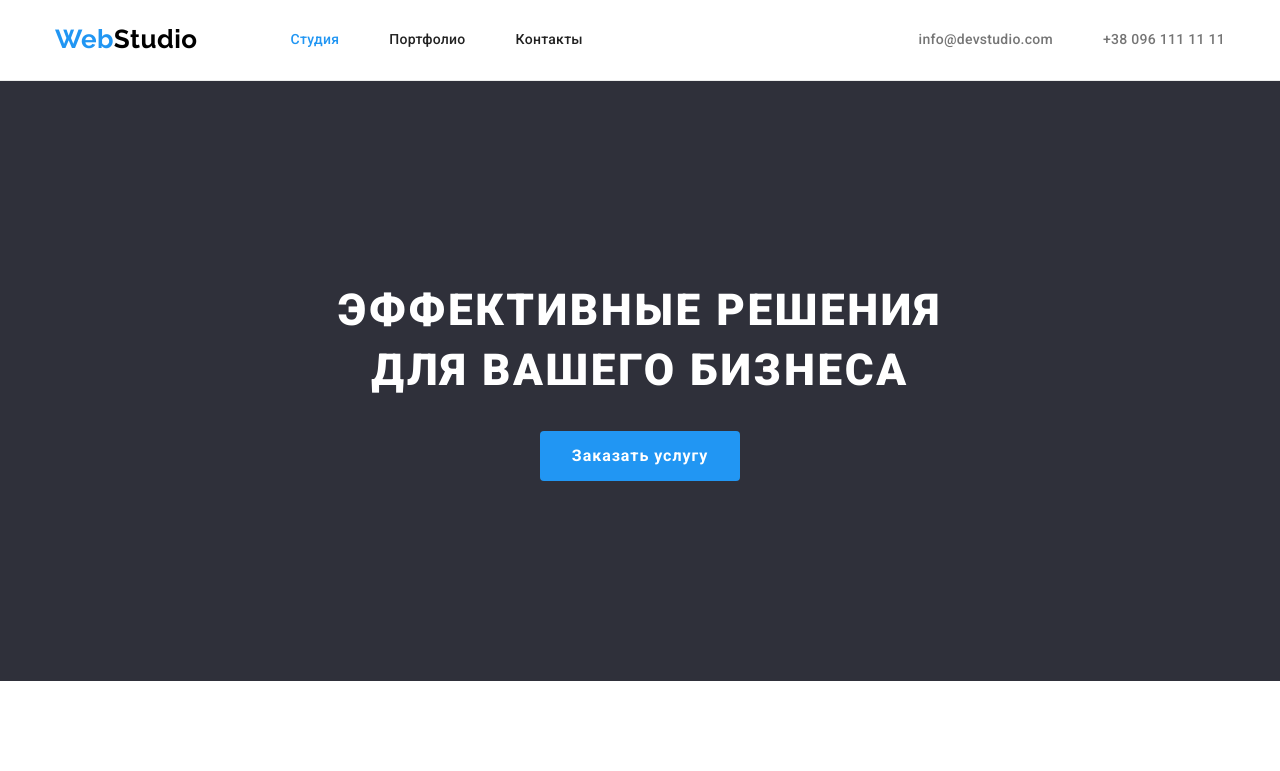
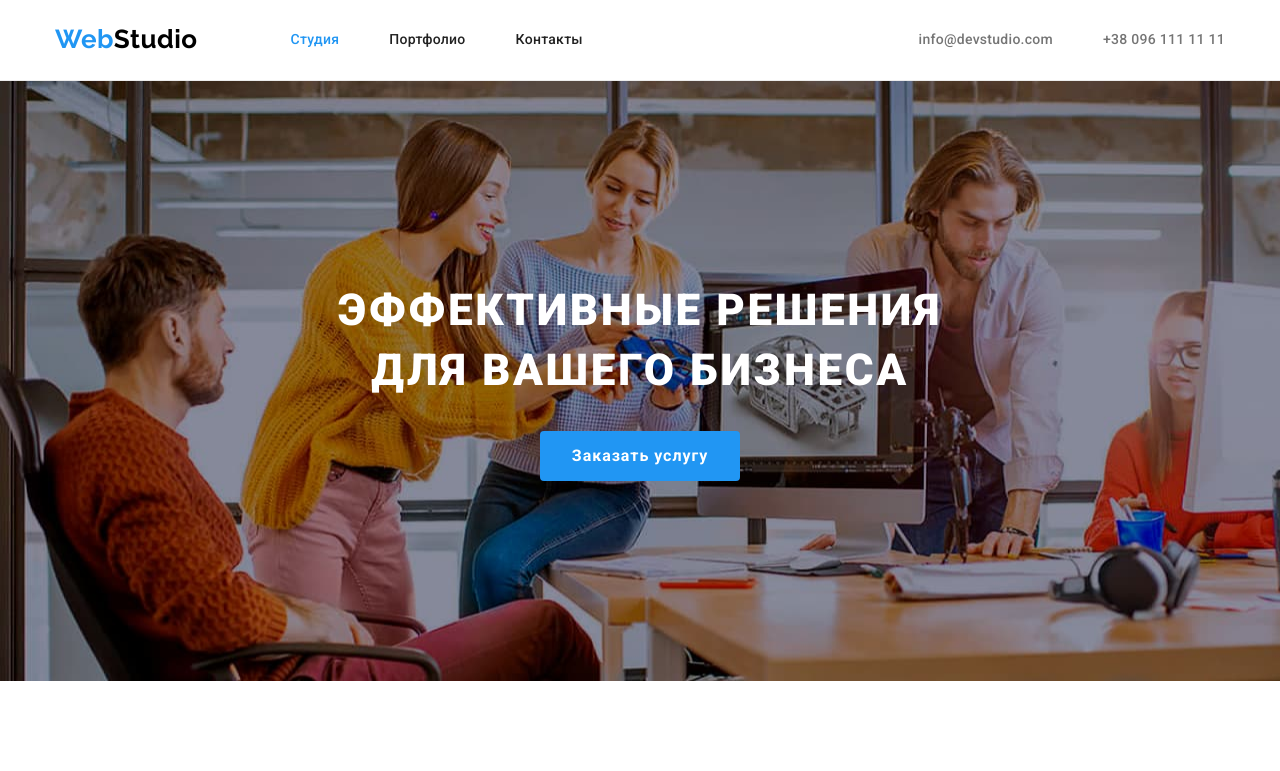
Before and after one commit to RomanMordzynsky/goit-markup-hw-04, a plain HTML site: page index.html in a window 1280 px wide. Shown: the top 771 px of the page. Drawn offline with nearby package versions, Linux system fonts and the light colour scheme.

Commit message:
background

```diff
--- a/styles/styles.css
+++ b/styles/styles.css
@@ -266,12 +266,15 @@ img {
 /* Герой */
 
 .hero {
+
     padding-top: 200px;
     padding-bottom: 200px;
 
     text-align: center;
 
     background-color: var(--secondary-background-color);
+    background-image: url(../images/bgcimage.jpg);
+
 }
 
 .hero-title {
```
Also changed, not shown: index.html (+0 -1 lines), images/bgcimage.jpg (added).
